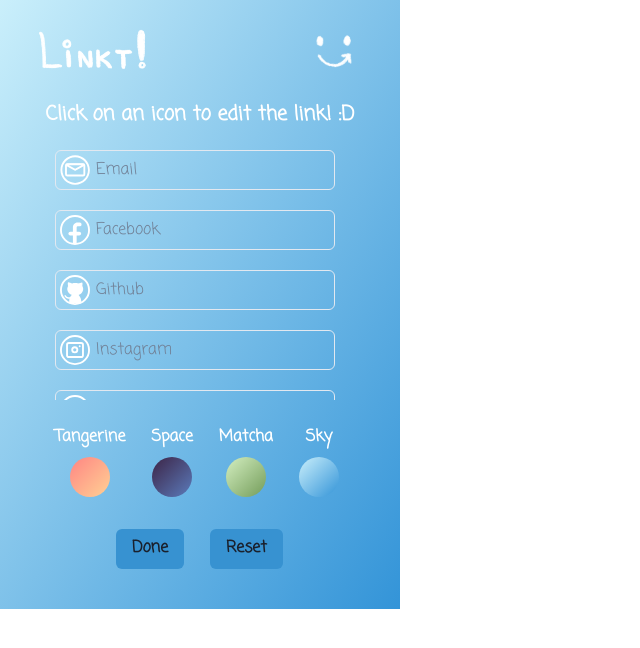
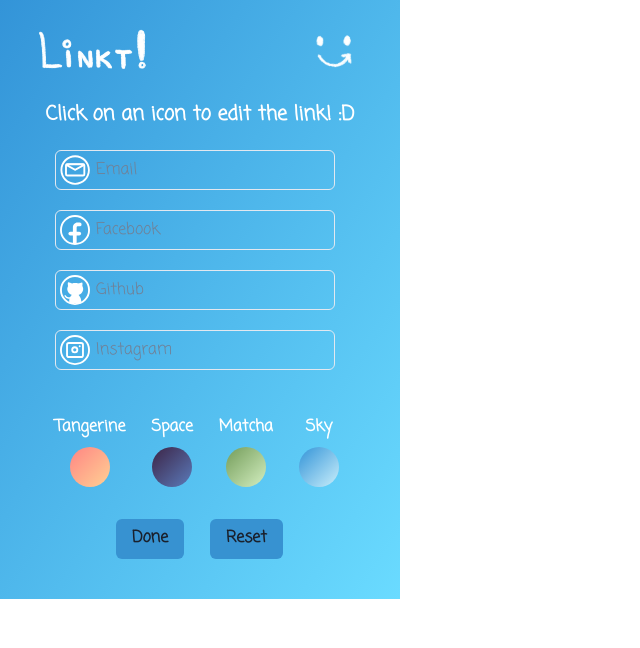
Before and after one commit to byronwang93/Linkt, a React (Create React App) app: page / in a window 1280 px wide. Both pictures are taken after a click on the button "Manage my links". Shown: the top 648 px of the page, without its empty margins (0-640 px from the left). Built offline with nearby package versions, Linux system fonts and the light colour scheme.

Commit message:
updated colouring

```diff
--- a/src/components/ColourSchemes.js
+++ b/src/components/ColourSchemes.js
@@ -18,13 +18,13 @@ const ColourSchemes = () => {
     },
     {
       name: "Matcha",
-      gradient1: "#D4EFC1",
-      gradient2: "#739C59",
+      gradient1: "#739C59",
+      gradient2: "#D4EFC1",
     },
     {
       name: "Sky",
-      gradient1: "#CAEFFB",
-      gradient2: "#3394D8",
+      gradient1: "#3394D8",
+      gradient2: "#CAEFFB",
     },
   ];
 
--- a/src/components/EditLogos.js
+++ b/src/components/EditLogos.js
@@ -202,7 +202,7 @@ const EditLogos = () => {
 
   return (
     <Box>
-      <VStack height="250px" width="290px" spacing="20px" overflowY="scroll">
+      <VStack height="240px" width="290px" spacing="20px" overflowY="scroll">
         {logos.map(({ logo, name }, index) => {
           return (
             <InputGroup pr="10px" key={index}>
--- a/src/components/HomePage.js
+++ b/src/components/HomePage.js
@@ -34,8 +34,8 @@ function HomePage() {
           : colourMode === "Space"
           ? "linear-gradient(to bottom right, #3C2446, #5B7BBB)"
           : colourMode === "Matcha"
-          ? "linear-gradient(to bottom right, #D4EFC1, #739C59)"
-          : "linear-gradient(to bottom right, #CAEFFB, #3394D8)"
+          ? "linear-gradient(to bottom right, #739C59, #D4EFC1)"
+          : "linear-gradient(to bottom right, #3394D8, #6ADBFF)"
       }
     >
       <HStack
```
